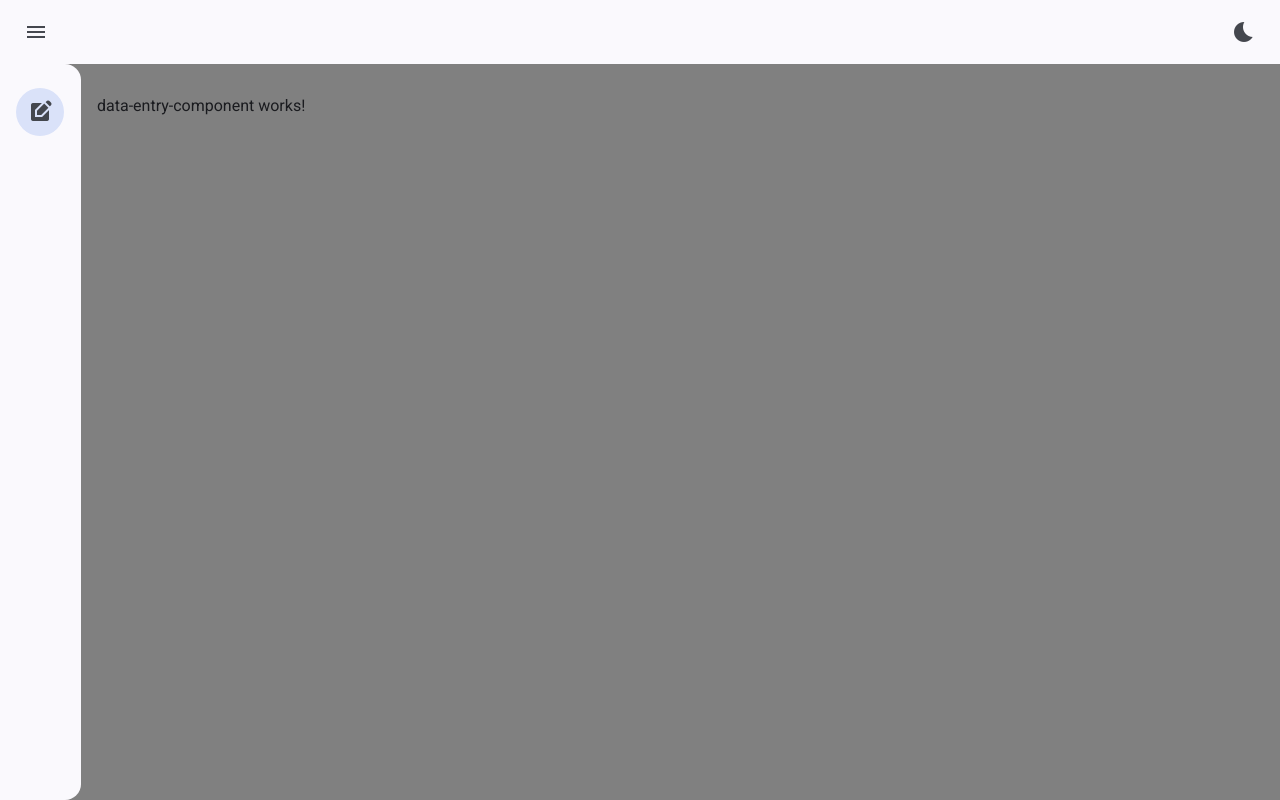
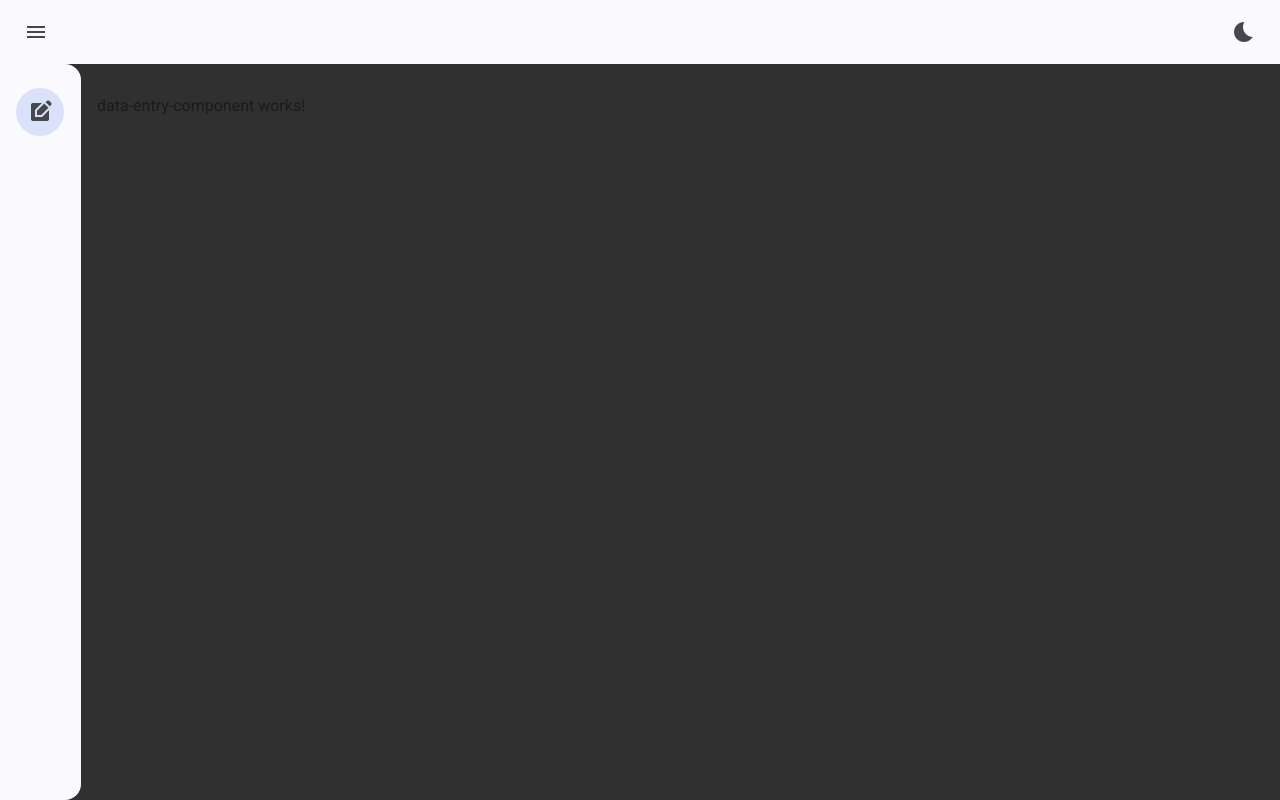
Before and after one commit to 43and18zeroes/angular-material-darkmode, an Angular app: page /data-entry in a window 1280 px wide. Built offline with nearby package versions, Linux system fonts and the light colour scheme.

Commit message:
background

```diff
--- a/src/app/app.scss
+++ b/src/app/app.scss
@@ -9,7 +9,7 @@ mat-toolbar {
 mat-sidenav-container {
   @include custom-mixins.mat-theme-transition();
   height: calc(100vh - 64px);
-  background-color: grey;
+  background-color: #303030;
 
   @media (width < 600px) {
     height: calc(100vh - 56px);
```
